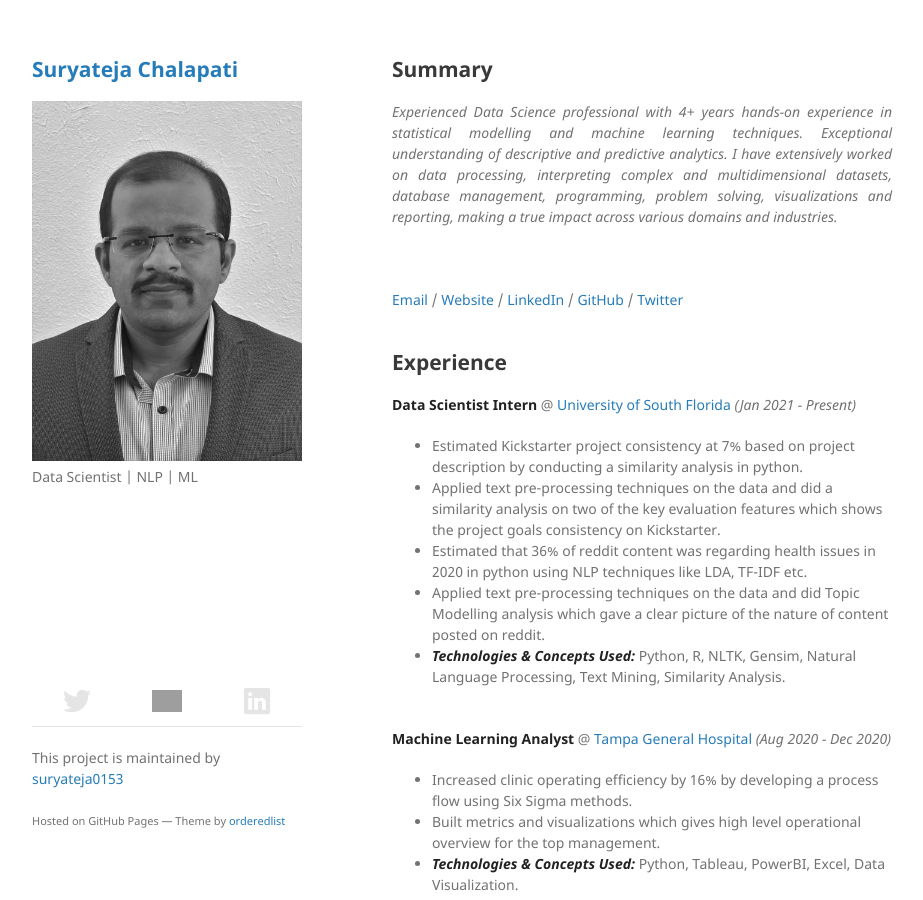
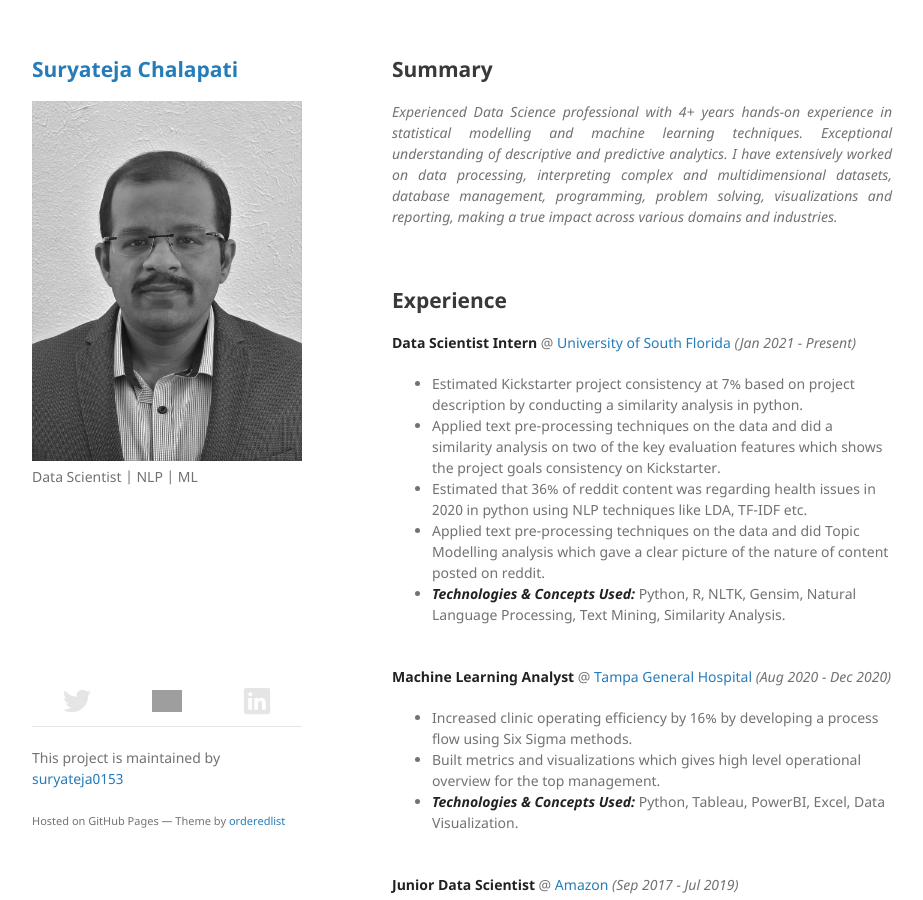
Before and after one commit to suryateja0153/Digital_Resume, a Jekyll site: the page built from index.md, in a window 1280 px wide and 900 px high. Shown: the whole window, without its empty margins (178-1101 px from the left). Built offline with Jekyll 4.4.1, drawn with Linux system fonts in a browser that asks for light colours; our own code applies the rules of GitHub Pages for plain Markdown files; part of the change alters nothing that is shown; grey boxes are pictures that could not be loaded.

Commit message:
Updated index.md

```diff
--- a/index.md
+++ b/index.md
@@ -1,8 +1,6 @@
 ## Summary
 
 <div style="text-align: justify"><i>Experienced Data Science professional with 4+ years hands-on experience in statistical modelling and machine learning techniques. Exceptional understanding of descriptive and predictive analytics. I have extensively worked on data processing, interpreting complex and multidimensional datasets, database management, programming, problem solving, visualizations and reporting, making a true impact across various domains and industries.</i></div><br><br>
-
-[Email](mailto:suryateja.0153@gmail.com) / [Website](https://suryateja0153.github.io/) / [LinkedIn](https://www.linkedin.com/in/suryateja-chalapati/) / [GitHub](https://github.com/suryateja0153) / [Twitter](https://twitter.com/suryateja0153) <br><br>
 
 ## Experience
 
@@ -86,4 +84,4 @@ _(R, Tableau, Python, Multi-Level Regression, Linear Mixed Effect Models (LMER),
 
 **_Thanks for stopping by. You can find my portfolio and my other projects from the following links._**
 
-[Email](mailto:suryateja.0153@gmail.com) / [Website](https://suryateja0153.github.io/) / [LinkedIn](https://www.linkedin.com/in/suryateja-chalapati/) / [GitHub](https://github.com/suryateja0153) / [Twitter](https://twitter.com/suryateja0153)
+[Email](mailto:suryateja.0153@gmail.com) / [Website](https://suryatejachalapati.com/) / [LinkedIn](https://www.linkedin.com/in/suryateja-chalapati/) / [GitHub](https://github.com/suryateja0153) / [Twitter](https://twitter.com/suryateja0153)
```
